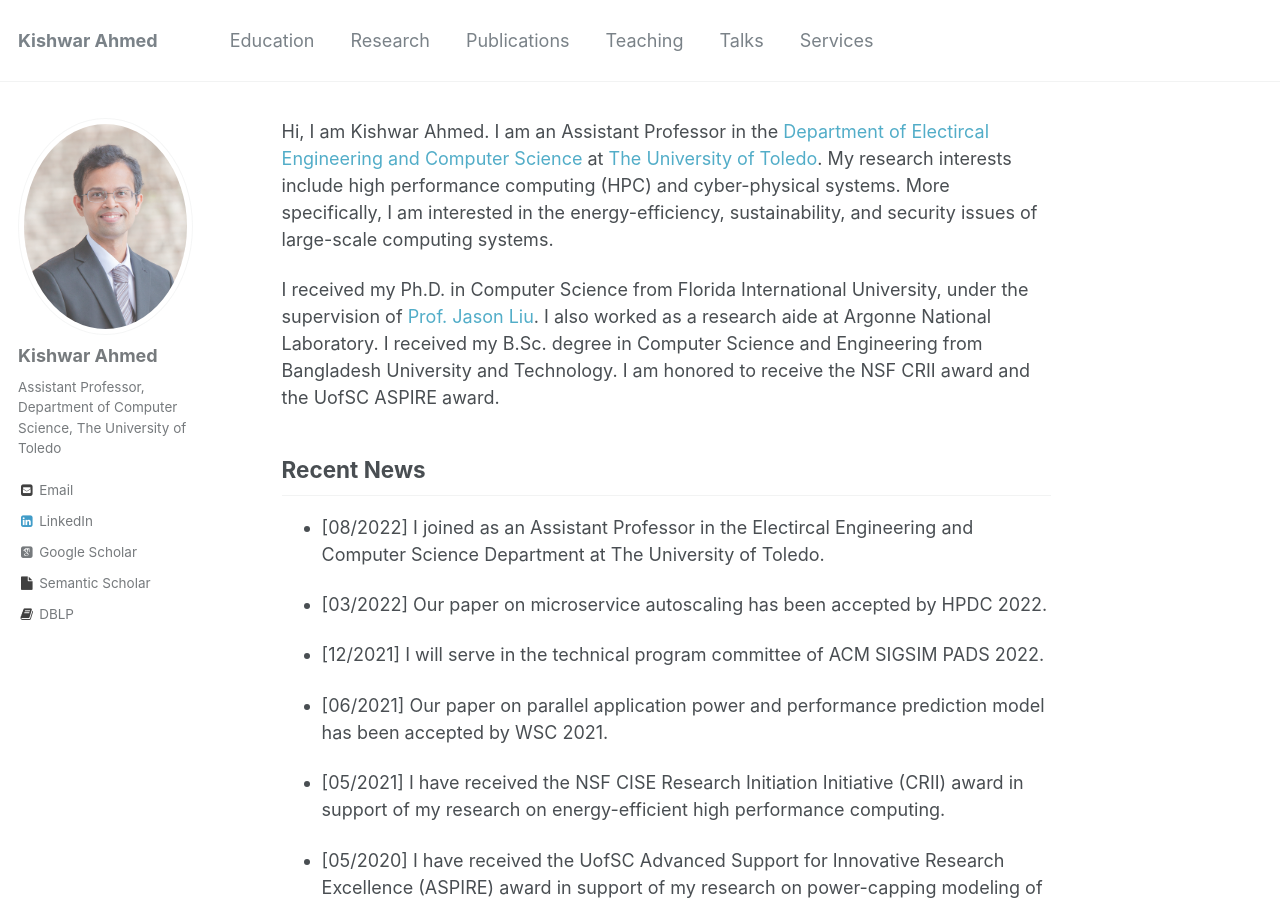
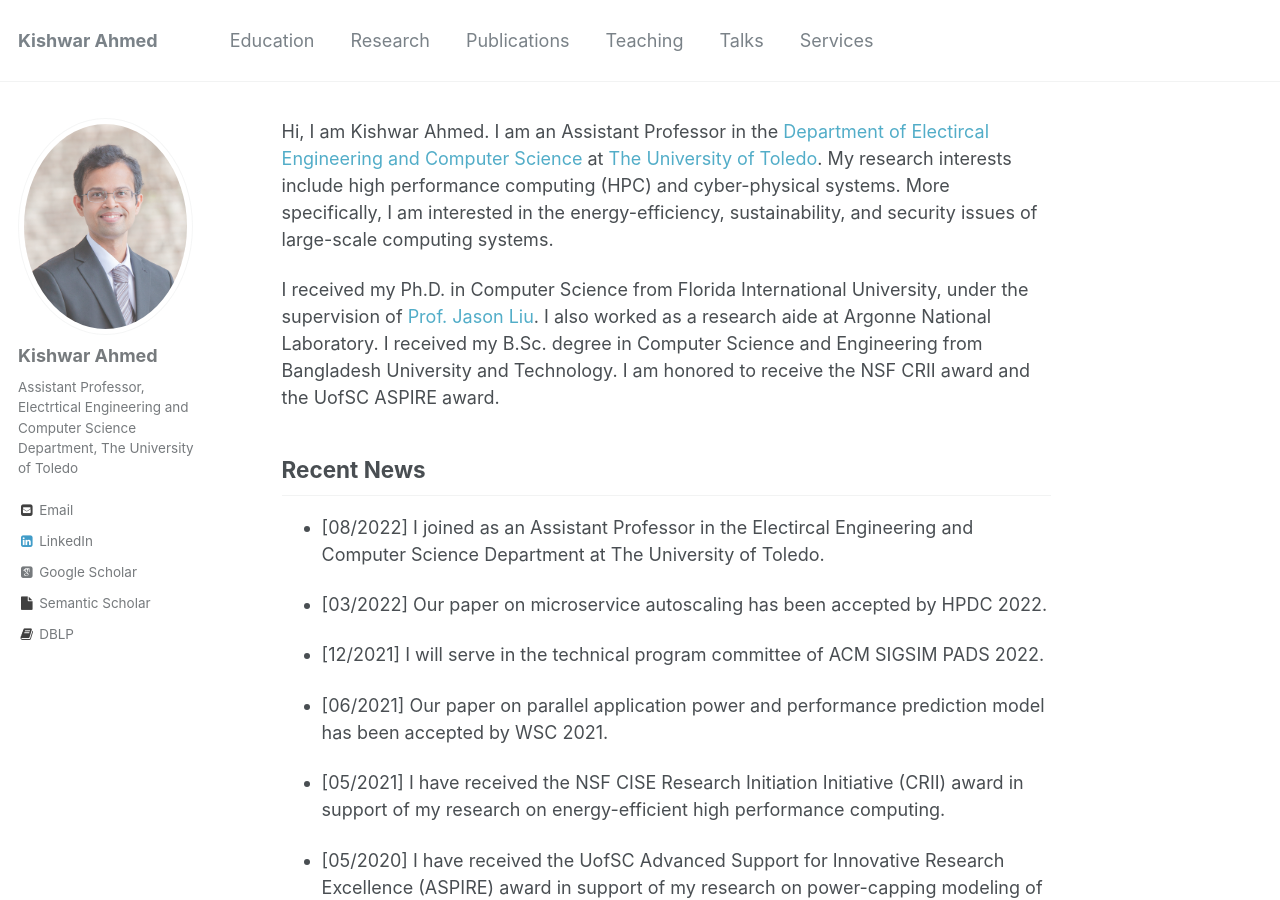
Before and after one commit to kishwarbd/kishwarbd.github.io, a Jekyll site: the page built from _pages/about.md, in a window 1280 px wide and 900 px high. Built offline with Jekyll 4.4.1, drawn with Linux system fonts in a browser that asks for light colours; some web fonts are replaced.

Commit message:
Update _config.yml

```diff
--- a/_config.yml
+++ b/_config.yml
@@ -80,7 +80,7 @@ analytics:
 author:
   name             : "Kishwar Ahmed"
   avatar           : "kishwar.jpg"
-  bio              : "Assistant Professor, Department of Computer Science, The University of Toledo"
+  bio              : "Assistant Professor, Electrtical Engineering and Computer Science Department, The University of Toledo"
   location         : #”Bluffton, SC, USA"
   employer         :
   dblp             : "https://dblp.org/pers/hd/a/Ahmed:Kishwar"
```
